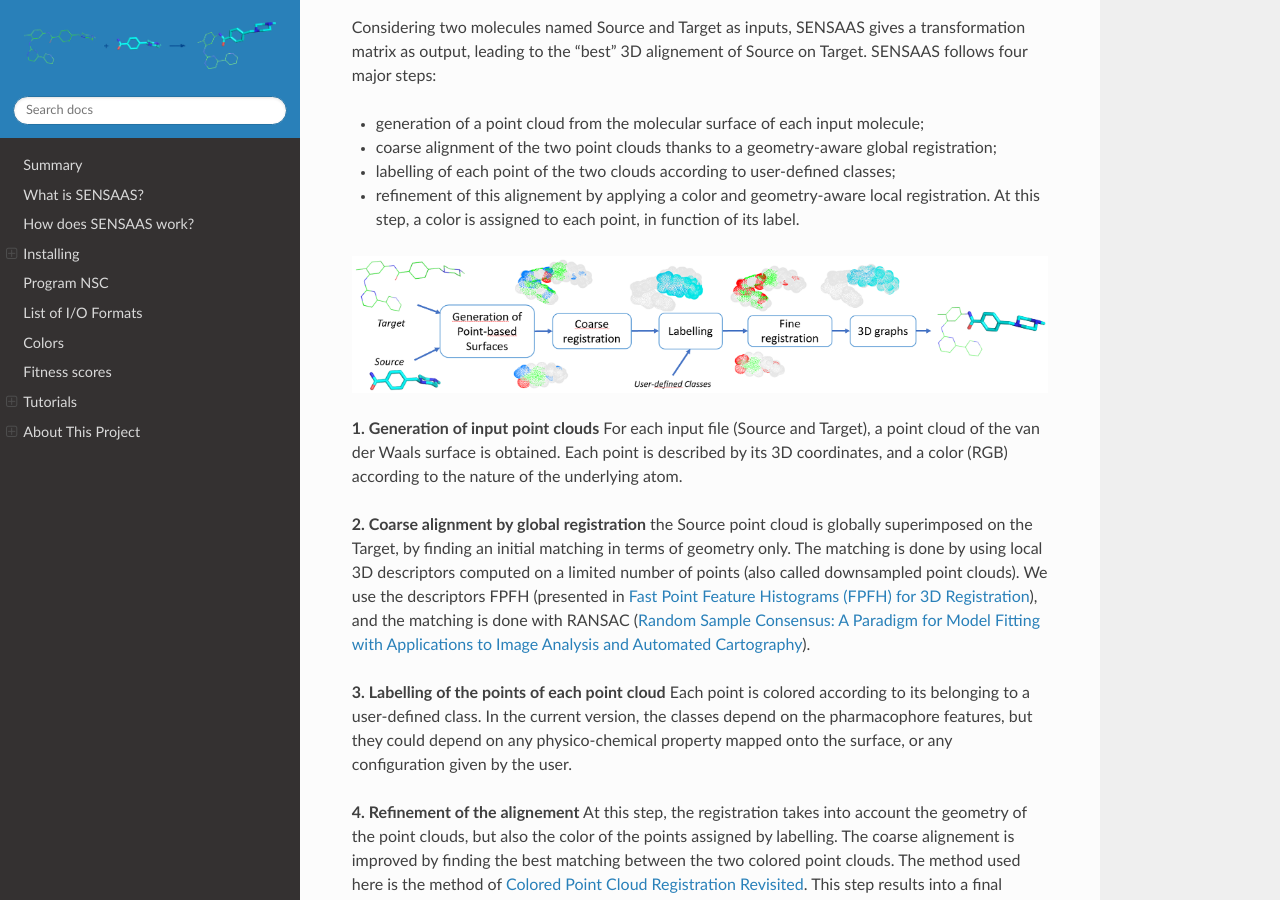
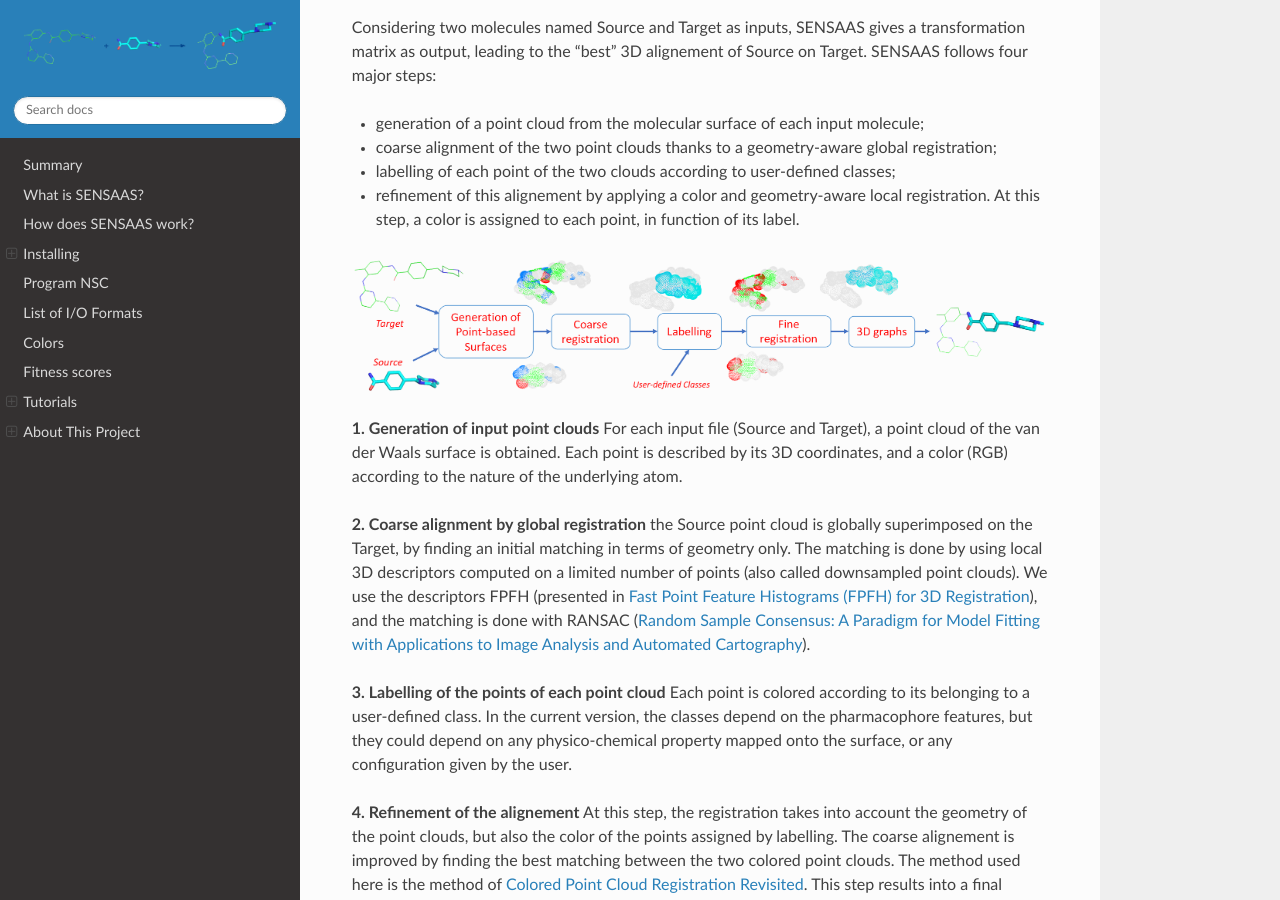
Before and after one commit to SENSAAS/sensaas, a Sphinx documentation site: the page built from docs/index.rst, in a window 1280 px wide and 900 px high, scrolled down 877 px. Built offline with Sphinx 7.4.7 and the Read the Docs theme 2.0.0, drawn with Linux system fonts in a browser that asks for light colours.

Commit message:
Update index.rst

```diff
--- a/docs/index.rst
+++ b/docs/index.rst
@@ -44,7 +44,7 @@ Considering two molecules named Source and Target as inputs, SENSAAS gives a tra
 - labelling of each point of the two clouds according to user-defined classes;
 - refinement of this alignement by applying a color and geometry-aware local registration. At this step, a color is assigned to each point, in function of its label.
 
-.. image:: _static/overview_v2.png
+.. image:: _static/overview_v2_transpa.png
 
 **1. Generation of input point clouds**
 For each input file (Source and Target), a point cloud of the van der Waals surface is obtained. Each point is described by its 3D coordinates, and a color (RGB) according to the nature of the underlying atom.
```
